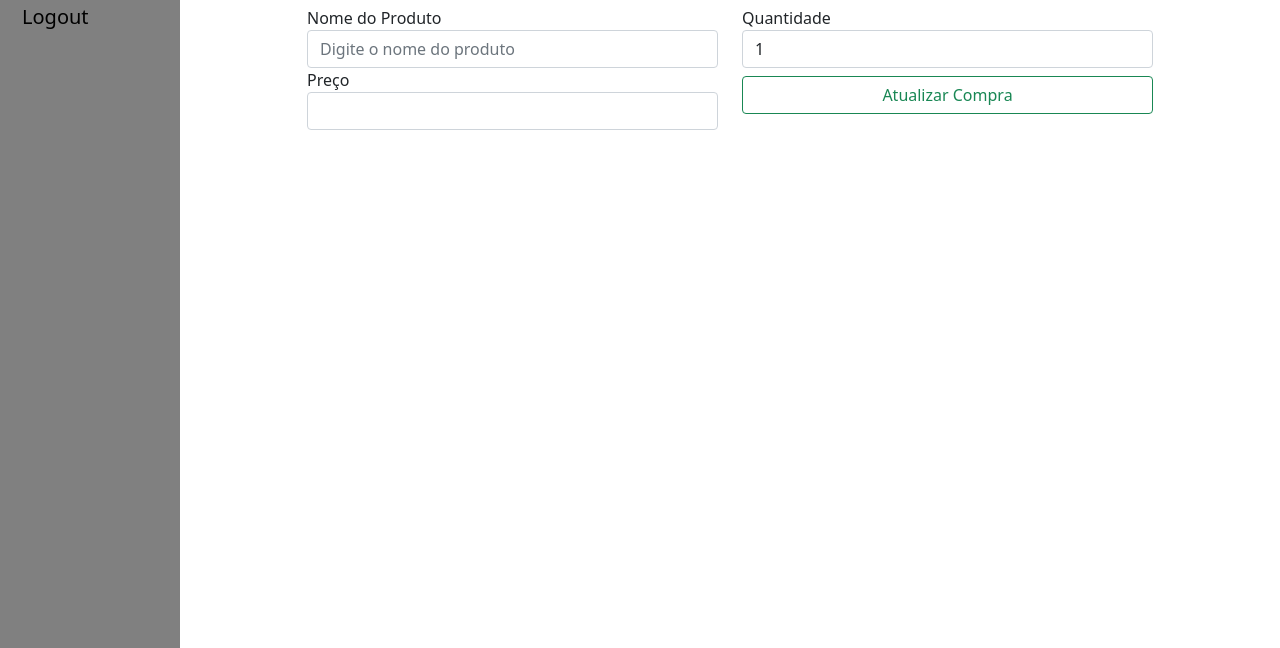
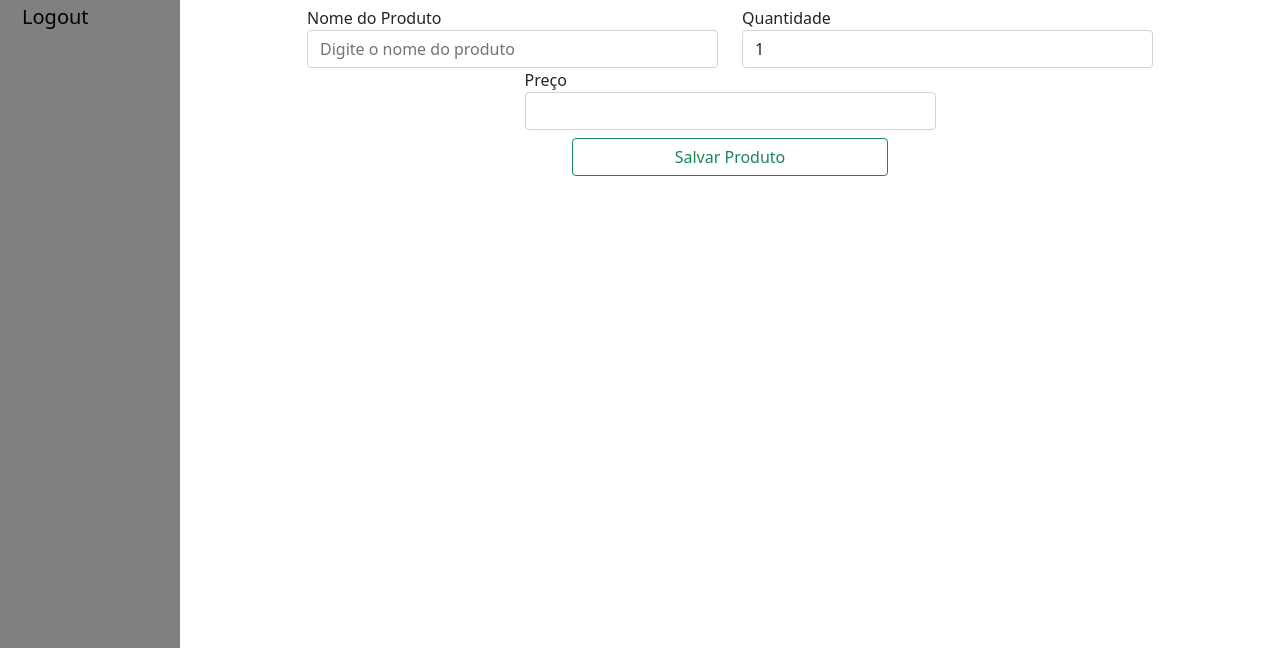
Before and after one commit to mozartnp/managing_home_bill, a Django app: template backend/apps/core/templates/purchases/update_detailed_purchase.html in a window 1280 px wide. Shown: the part 152-800 px from the top of the page. Run offline with Django 4.2, Linux system fonts and the light colour scheme; the template is opened without the code that fills it: values that come from a table or form of the project are taken from there, others are empty; some libraries are stand-ins or nearby versions.

Commit message:
Bug fixed: price in detailed purchase was not required in forms

```diff
--- a/backend/apps/core/templates/purchases/update_detailed_purchase.html
+++ b/backend/apps/core/templates/purchases/update_detailed_purchase.html
@@ -44,8 +44,10 @@
 
                         {% endfor %}
                         {{ form.errors }}
-                        <div class="col-sm-5">
-                            <button class="mt-2 w-100 btn btn-outline-success" type="submit">Atualizar Compra</button>
+                        <div class="row">
+                            <div class="offset-sm-4 col-sm-4">
+                                <button class=" col-sm-5 mt-2 w-100 btn btn-outline-success" type="submit">Salvar Produto</button>
+                            </div>
                         </div>
                     </form>
                 </section>
--- a/backend/apps/purchases/forms.py
+++ b/backend/apps/purchases/forms.py
@@ -86,7 +86,6 @@ class AddingDetailedPurchaseForms(forms.ModelForm):
     def __init__(self, *args, **kwargs):
         super(AddingDetailedPurchaseForms, self).__init__(*args, **kwargs)
         self.fields['amount'].required = False
-        self.fields['price'].required = False
 
 class UpdateDetailedPurchaseForms(forms.ModelForm):
 
```
